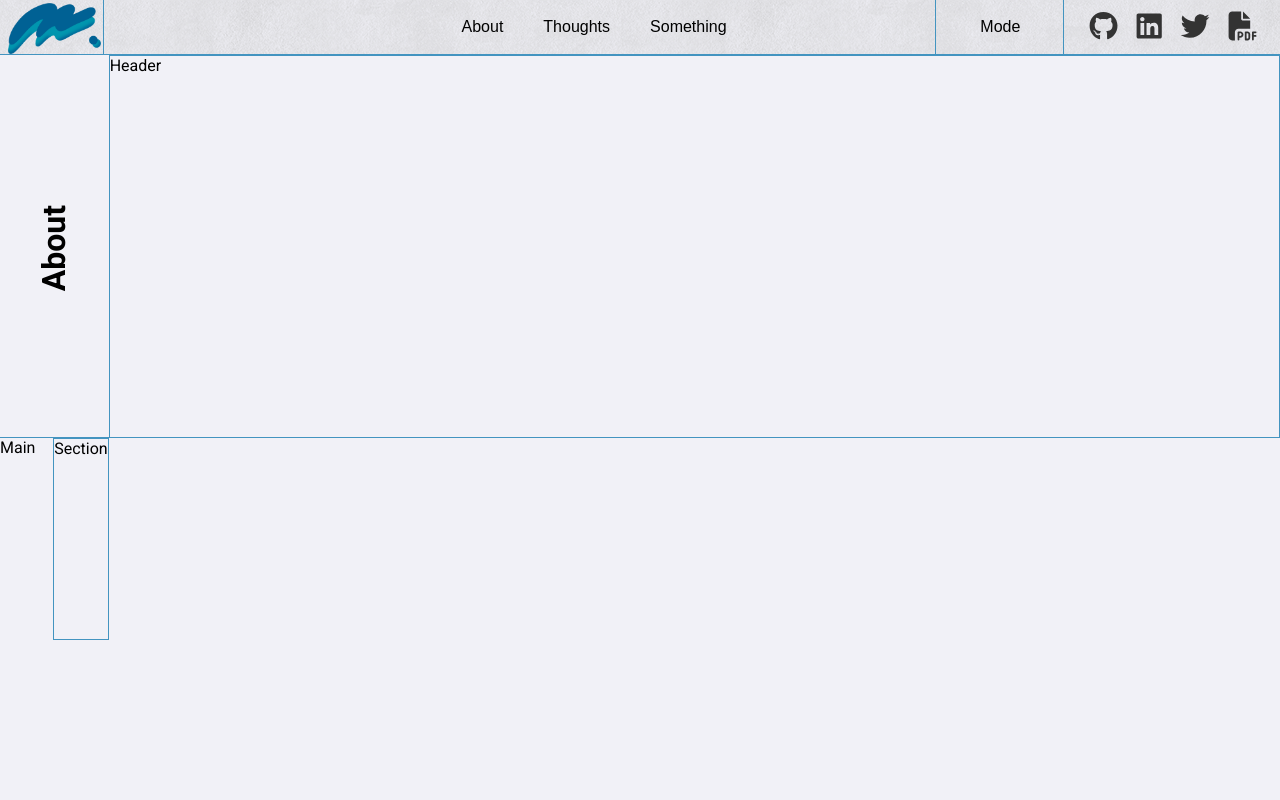
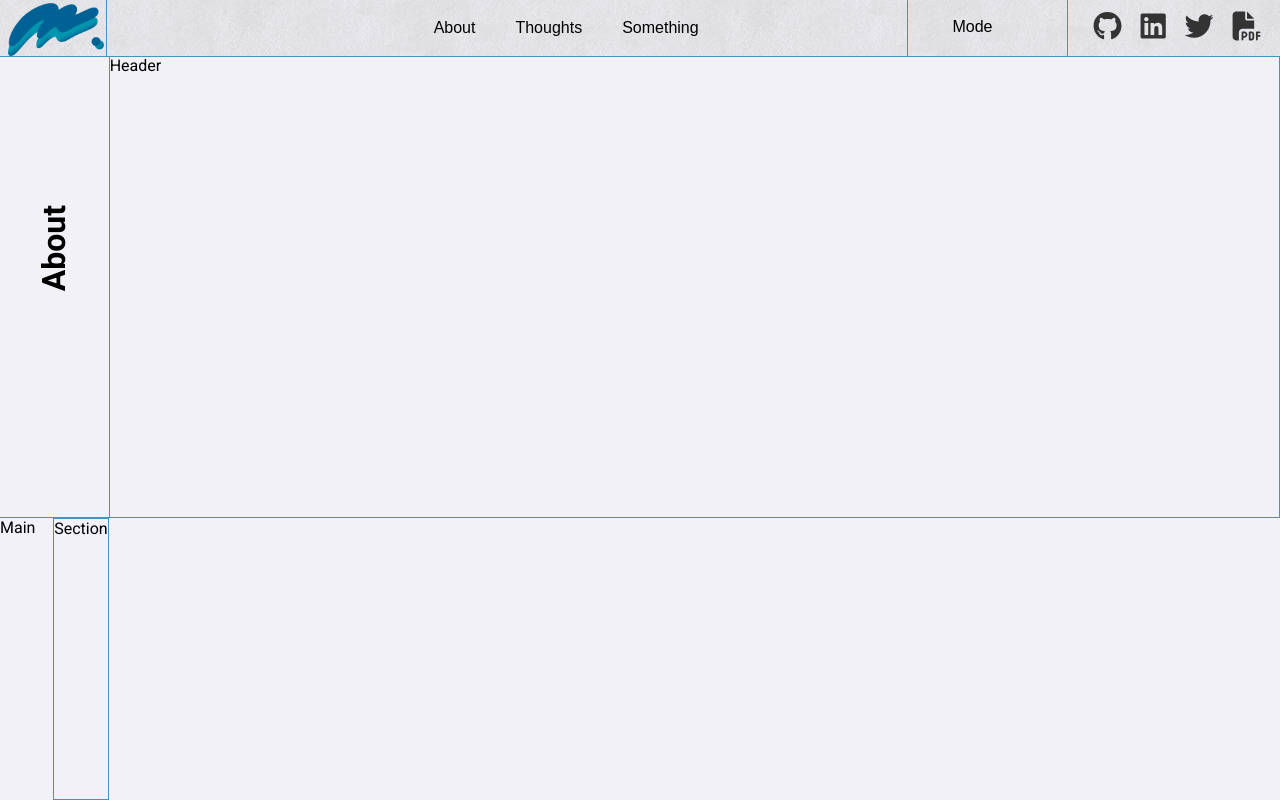
Before and after one commit to MattGaarder/portfolio, a React (Create React App) app: page /about in a window 1280 px wide. Built offline with nearby package versions, Linux system fonts and the light colour scheme; a web font is replaced by a local one.

Commit message:
fixes css grid layout so that about column and name column match up

```diff
--- a/src/App.js
+++ b/src/App.js
@@ -12,15 +12,15 @@ import Something from "./pages/Something";
 import Home from "./pages/Home";
 
 function App() {
-  const [navbarPositions, setNavbarPositions] = useState({});
+
 
 
   return (
     <>
-      <NavBar setNavbarPositions={setNavbarPositions} />
+      <NavBar />
         <Routes>
           <Route exact path="/" element={<Home />} />
-          <Route path="/about" element={<About navbarPositions={navbarPositions}/>} />
+          <Route path="/about" element={<About />} />
           <Route path="/thoughts" element={<Thoughts />} />
           <Route path="/something" element={<Something />} />
         </Routes>
--- a/src/components/NavBar/NavBar.css
+++ b/src/components/NavBar/NavBar.css
@@ -1,16 +1,10 @@
 @import url('https://fonts.googleapis.com/css2?family=SpaceGrotesk:wght@400;700&display=swap');
 
+
 .nav-grid-container {
-    /* background-color: #fef0da;
-    background-image: linear-gradient(to bottom right, #fef0da, #f8e2bf); */
-  /* background-image: url('../../assets/leather.png');
-    opacity: 0.5; */
-  /* height: 8vh; */
-
   display: grid;
   grid-template-columns: repeat(24, 1fr);
   grid-gap: 0px;
-  /* justify-content: space-between; */
   width: 100%;
   height: auto;
   border-bottom: 1px solid var(--my-blue);
@@ -19,12 +13,9 @@
   background-color: #f1f1f7;
   background-image: url(../../assets/clean-gray-paper.png);
   box-shadow: none;
-  /* margin-top: -5%; */
   transition: all 0.3s;
   margin-top: 0;
-  box-sizing: border-box;
   font-family: 'SpaceGrotesk', sans-serif;
-
 }
 
 .mode {
@@ -33,8 +24,8 @@
   margin-left: 0px;
   border-left: 1px solid var(--my-blue);
   /* grid-column: span 1; */
-  grid-column-start: 19;
-  grid-column-end: 20;
+  grid-column-start: 18;
+  grid-column-end: 21;
 
 }
 
@@ -47,11 +38,10 @@
   justify-content: end;
   align-items: center;
   list-style: none;
-  grid-column: span 15;
   display: flex;
   padding-right: 13rem;
   grid-column-start: 3;
-  grid-column-end: 19;
+  grid-column-end: 18;
 }
 
 .nav-items>li {
@@ -62,21 +52,7 @@
 
 
 }
-/*
-.nav-items li:nth-child(1) {
-  grid-column-start: 1;
-  grid-column-end: 3;
-}
 
-.nav-items li:nth-child(2) {
-  grid-column-start: 3;
-  grid-column-end: 5;
-}
-
-.nav-items li:nth-child(3) {
-  grid-column-start: 5;
-  grid-column-end: 7;
-} */
 
 .nav-items a:link,
 .nav-items a:visited {
@@ -86,15 +62,10 @@
 }
 
 .name {
-  /* padding: 1rem;
-  padding-top: 1.3rem;
-  padding-right: 3.4rem;
-  padding-left: 2.6rem; */
   padding-top: 0.2rem;
   padding-left: 0.5rem;
   padding-right: 0.1rem;
   border-right: 1px solid var(--my-blue);
-  grid-column: span 2;
   grid-column-start: 1;
   grid-column-end: 3;
   width: 100%;
@@ -104,31 +75,25 @@
 
 .link-icons {
   border-left: 1px solid var(--my-blue);
-  /* align-items: flex-end; */
   margin-left: auto;
-  /* grid-column: span 6; */
-  grid-column-start: 20;
+  width: 100%;
+  grid-column-start: 21;
   grid-column-end: 25;
   padding-top: 0.1rem;
   padding-left: 1rem;
-  padding-right: 0.8rem;
+  padding-right: 0rem;
 }
 
 .nav-icon {
   color: #333;
-  /* set the color of the icon */
   font-size: 1.8rem;
-  /* set the font size of the icon */
-  /* padding: 0.5rem; */
   transition: color 0.3s ease;
-  /* transition for hover effect */
   padding: 0.6rem;
 
 }
 
 .nav-icon:hover {
   color: #094b92;
-  /* change the color when hover */
 }
 
 .nav-items>li>a:active {
--- a/src/components/NavBar/NavBar.js
+++ b/src/components/NavBar/NavBar.js
@@ -1,4 +1,4 @@
-import React, { useState, useEffect }  from "react";
+import React, { useState, useEffect } from "react";
 import "./NavBar.css";
 import { FontAwesomeIcon } from "@fortawesome/react-fontawesome";
 import { faGithub, faLinkedin } from "@fortawesome/free-brands-svg-icons";
@@ -8,41 +8,12 @@ import { Link, useMatch, useResolvedPath } from "react-router-dom";
 import { useNavigate } from "react-router-dom";
 import logo from '../../assets/image-assets/logo.png';
 
-function NavBar({ setNavbarPositions }) {
-  useEffect(() => {
-    const positions = {};
-    let totalWidth = 0;
-
-
-    [1, 2, 3, 4].forEach((section) => {
-      const element = document.getElementById(`section${section}`);
-      const rect = element.getBoundingClientRect();
-      console.log(rect)
-      totalWidth += rect.width;
-      console.log("this is the iterated total width: " + totalWidth);
-      positions[`section${section}`] = rect;
-    });
-    console.log(positions)
-    console.log("Total Width: ", totalWidth);
-    setNavbarPositions(positions);
-  }, []);
-
-  // Here's what happened in this useEffect:
-  // It's called after the component output has been rendered to the DOM.
-  // We create an empty positions object.
-  // We use forEach to loop over each navbar section.
-  // For each section, we get the element with the corresponding ID from the DOM.
-  // We call getBoundingClientRect on the element to get its position and size.
-  // We store this information in the positions object.
-  // Finally, we call setNavbarPositions to update our state with the positions.
-
-
-
+function NavBar() {
   const [scrolled, setScrolled] = useState(false);
 
   const handleScroll = () => {
     const offset = window.scrollY;
-    if (offset > 5 ) {
+    if (offset > 5) {
       setScrolled(true);
     } else {
       setScrolled(false);
@@ -68,6 +39,8 @@ const scrollToTop = () => {
     });
   };
 
+
+
   const navigate = useNavigate();
 
   const handleNameClick = () => {
@@ -76,11 +49,9 @@ const navigate = useNavigate();
   };
 
   return (
-      <>
-        <>
-          <nav className={`nav-nav nav-grid-container ${scrolled ? "scrolled" : ""}`}>
-            <img src={logo} alt="Company Logo" className="name" id="section1" onClick={handleNameClick}></img>
-            <ul className="nav-items" id="section2">
+    <nav className={`nav-grid-container ${scrolled ? "scrolled" : ""}`}>
+      <img src={logo} alt="Company Logo" className="name" onClick={handleNameClick}></img>
+      <ul className="nav-items" >
         <CustomLink to="/about">About</CustomLink>
         <CustomLink to="/thoughts">Thoughts</CustomLink>
         <CustomLink to="/something">Something</CustomLink>
@@ -97,8 +68,6 @@ const navigate = useNavigate();
         </a>
       </div>
     </nav>
-        </>
-      </>
   );
 }
 
--- a/src/pages/About/About.css
+++ b/src/pages/About/About.css
@@ -1,14 +1,17 @@
 .about-grid-container {
     padding-top: 4.33%;
-    height: 80vh;
+    height: 100vh;
     width: 100vw;
     display: grid;
     grid-template-areas: "about header"
     "main section";
     grid-template-columns: repeat(24, 1fr);
+    /* box-sizing: border-box; */
 }
 
-
+*, *::before, *::after {
+    box-sizing: border-box;
+}
 
 .about-container {
     grid-area: about;
--- a/src/pages/About/About.js
+++ b/src/pages/About/About.js
@@ -1,29 +1,9 @@
 import "./About.css";
 
-function About({ navbarPositions }) {
-  console.log(navbarPositions);
-  let headerWidth = 0;
-  if (
-    navbarPositions.section4 &&
-    navbarPositions.section2 &&
-    navbarPositions.section3
-  ) {
-    headerWidth =
-    //   navbarPositions.section2.width +
-    //   navbarPositions.section3.width +
-      navbarPositions.section4.width;
-      console.log("this is in About.js we are taking navbarPositions and adding section 2, 3, 4 to calculate header Width. Section 2 width:" + navbarPositions.section2.width + " -- -- " + navbarPositions.section3.width + " --  " + navbarPositions.section4.width + "to calculate Headerwidth: " + headerWidth);
-  }
-
-
-  console.log("this is the width of the header: " + headerWidth);
-  const section1Width = navbarPositions.section1?.width || 0;
-  console.log("this is section1Width" + section1Width)
-
+function About() {
   return (
     <div
       className="about-grid-container"
-    //   style={{ gridTemplateColumns: `${section1Width}px ${headerWidth}px` }}
     >
       <div className="about-container">
         <h1 className="about-title">About</h1>
```
Also changed, not shown: 1 other file (tests, documents, lock files or other folders). Lines whose indentation alone changed are shown as unchanged.
